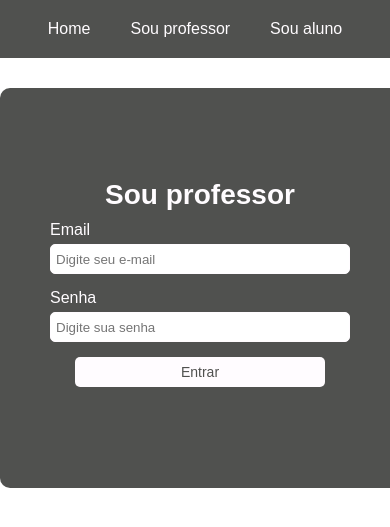
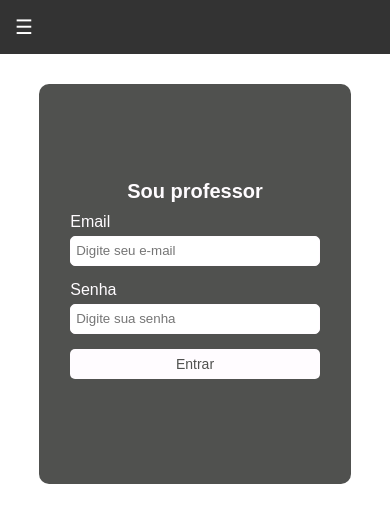
Before and after one commit to gabrielolivra/sistemaProfessores, a PHP site: page /views/public/professor.php in a window 390 px wide. Shown: the top 527 px of the page. Run offline with PHP 8.4, Linux system fonts and the light colour scheme.

Commit message:
menu hamburguer app

```diff
--- a/assets/css/header.css
+++ b/assets/css/header.css
@@ -1,24 +1,53 @@
-* {
+body {
     margin: 0;
-    padding: 0;
-    box-sizing: border-box;
-    list-style: none;
-    font-family: arial;
-    text-decoration: none;
+    font-family: 'Arial', sans-serif;
 }
 
 header {
-    background-color: #50514F;
+    background-color: #333;
+    color: white;
+    padding: 15px;
+    text-align: center;
+    position: relative;
 }
 
-ul {
+.menu {
+    list-style-type: none;
+    padding: 0;
+    margin: 0;
     display: flex;
-    align-items: center;
     justify-content: center;
+    flex-direction: row;
+    /* Alterado para exibir na horizontal em desktop */
+    background-color: #333;
 }
 
+.menu a {
+    text-decoration: none;
+    color: white;
+    padding: 15px;
+    text-align: center;
+    display: block;
+}
 
-li {
-    color: #fffcff;
-    margin: 20px;
+.menu-toggle {
+    font-size: 20px;
+    cursor: pointer;
+    display: none;
 }
+
+@media screen and (max-width: 768px) {
+    .menu {
+        display: none;
+    }
+
+    .menu-toggle {
+        display: flex;
+        justify-content: flex-start;
+    }
+
+    .menu.show {
+        display: flex;
+        flex-direction: column;
+    }
+}
--- a/assets/css/index.css
+++ b/assets/css/index.css
@@ -43,3 +43,9 @@ section {
 .container p:hover {
     color: #fffcff;
 }
+
+@media only screen and (max-width: 355px) {
+    .container {
+        width: 250px;
+    }
+}
--- a/assets/css/professor.css
+++ b/assets/css/professor.css
@@ -67,3 +67,24 @@ input[type="submit"] {
 
 
 }
+
+@media only screen and (max-width: 768px) {
+
+    h3 {
+        font-size: 20px;
+    }
+
+    form {
+        width: 80%;
+        justify-content: center;
+    }
+
+
+    .input-data {
+        width: 80%;
+    }
+
+    input[type="submit"] {
+        width: 80%;
+    }
+}
--- a/assets/js/funcoes.js
+++ b/assets/js/funcoes.js
@@ -0,0 +1,5 @@
+
+function toggleMenu() {
+    const menu = document.querySelector('.menu');
+    menu.classList.toggle('show');
+}
--- a/index.php
+++ b/index.php
@@ -4,12 +4,14 @@
     <meta charset="UTF-8">
     <meta name="viewport" content="width=device-width, initial-scale=1.0">
     <link rel="stylesheet" href="assets/css/index.css">
+    <script src="../../assets/js/funcoes.js"></script>
     <link rel="stylesheet" href="assets/css/header.css">
     <title>Tela inicial</title>
 </head>
 <body>
 <header>
-    <ul>
+<div class="menu-toggle" onclick="toggleMenu()">☰</div>
+        <ul class="menu">
             <a href="index.php"><li>Home</li></a>
             <a href="views/public/professor.php"><li>Sou professor</li></a>
             <a href="views/public/aluno.php"><li>Sou aluno</li></a>
--- a/views/admin/cadastro_professor.php
+++ b/views/admin/cadastro_professor.php
@@ -5,11 +5,13 @@
     <meta name="viewport" content="width=device-width, initial-scale=1.0">
     <link rel="stylesheet" href="../../assets/css/header.css">
     <link rel="stylesheet" href="../../assets/css/cadastro_professor.css">
+    <script src="../../assets/js/funcoes.js"></script>
     <title>Cadastro professor</title>
 </head>
 <body>
-    <header>
-        <ul>
+<header>
+        <div class="menu-toggle" onclick="toggleMenu()">☰</div>
+        <ul class="menu">
             <a href="../../views/admin/home.php"><li>Home</li></a>
             <a href="../../views/admin/cadastro_professor.php"><li>Cadastro de professor</li></a>
             <a href="../../views/admin/lista_professores.php"><li>Lista de professores</li></a>
--- a/views/admin/editar_professor.php
+++ b/views/admin/editar_professor.php
@@ -32,11 +32,13 @@ if ($_SERVER["REQUEST_METHOD"] == "POST") {
     <link rel="icon" href="../../assets/img/logo-sidebar.png" type="image/x-icon">
     <link rel="stylesheet" href="../../assets/css/header.css">
     <meta name="viewport" content="width=device-width, initial-scale=1.0">
+    <script src="../../assets/js/funcoes.js"></script>
     <title>Editar usuario</title>
 </head>
 <body>
 <header>
-        <ul>
+        <div class="menu-toggle" onclick="toggleMenu()">☰</div>
+        <ul class="menu">
             <a href="../../views/admin/home.php"><li>Home</li></a>
             <a href="../../views/admin/cadastro_professor.php"><li>Cadastro de professor</li></a>
             <a href="../../views/admin/lista_professores.php"><li>Lista de professores</li></a>
--- a/views/admin/lista_professores.php
+++ b/views/admin/lista_professores.php
@@ -16,12 +16,14 @@ if (!isAdmin()) {
     <meta charset="UTF-8">
     <meta name="viewport" content="width=device-width, initial-scale=1.0">
     <link rel="stylesheet" href="../../assets/css/homeAdmin.css">
+    <script src="../../assets/js/funcoes.js"></script>
     <link rel="stylesheet" href="../../assets/css/header.css">
     <title>Lista de professores</title>
 </head>
 <body>
-    <header>
-        <ul>
+<header>
+        <div class="menu-toggle" onclick="toggleMenu()">☰</div>
+        <ul class="menu">
             <a href="../../views/admin/home.php"><li>Home</li></a>
             <a href="../../views/admin/cadastro_professor.php"><li>Cadastro de professor</li></a>
             <a href="../../views/admin/lista_professores.php"><li>Lista de professores</li></a>
--- a/views/admin/mensagens.php
+++ b/views/admin/mensagens.php
@@ -4,11 +4,13 @@
     <meta charset="UTF-8">
     <meta name="viewport" content="width=device-width, initial-scale=1.0">
     <link rel="stylesheet" href="../../assets/css/header.css">
+    <script src="../../assets/js/funcoes.js"></script>
     <title>Mensagens</title>
 </head>
 <body>
-    <header>
-        <ul>
+<header>
+        <div class="menu-toggle" onclick="toggleMenu()">☰</div>
+        <ul class="menu">
             <a href="../../views/admin/home.php"><li>Home</li></a>
             <a href="../../views/admin/cadastro_professor.php"><li>Cadastro de professor</li></a>
             <a href="../../views/admin/lista_professores.php"><li>Lista de professores</li></a>
--- a/views/public/aluno.php
+++ b/views/public/aluno.php
@@ -15,6 +15,7 @@ if ($conn->connect_error) {
 <html lang="pt-br">
 <head>
     <meta charset="UTF-8">
+    <script src="../../assets/js/funcoes.js"></script>
     <meta name="viewport" content="width=device-width, initial-scale=1.0">
     <link rel="stylesheet" href="../../assets/css/aluno.css">
     <link rel="stylesheet" href="../../assets/css/header.css">
@@ -22,7 +23,8 @@ if ($conn->connect_error) {
 </head>
 <body>
 <header>
-    <ul>
+<div class="menu-toggle" onclick="toggleMenu()">☰</div>
+        <ul class="menu">
             <a href="../../index.php"><li>Home</li></a>
             <a href="professor.php"><li>Sou professor</li></a>
             <a href="aluno.php"><li>Sou aluno</li></a>
--- a/views/public/professor.php
+++ b/views/public/professor.php
@@ -5,13 +5,14 @@
     <meta name="viewport" content="width=device-width, initial-scale=1.0">
     <link rel="stylesheet" href="../../assets/css/professor.css">
     <link rel="stylesheet" href="../../assets/css/header.css">
+    <script src="../../assets/js/funcoes.js"></script>
     <link rel="icon" href="../../assets/img/logo-sidebar.png" type="image/x-icon">
     <link href="https://fonts.googleapis.com/css2?family=Roboto:ital,wght@0,100;0,300;0,400;0,500;0,700;0,900;1,100;1,300;1,400;1,500;1,700;1,900&display=swap" rel="stylesheet">
     <title>Login</title>
 </head>
 <body>
-<header>
-    <ul>
+<header> <div class="menu-toggle" onclick="toggleMenu()">☰</div>
+        <ul class="menu">
             <a href="../../index.php"><li>Home</li></a>
             <a href="professor.php"><li>Sou professor</li></a>
             <a href="aluno.php"><li>Sou aluno</li></a>
```
Also changed, not shown: assets/css/aluno.css (+15 -0 lines), views/admin/home.php (+5 -3 lines).
